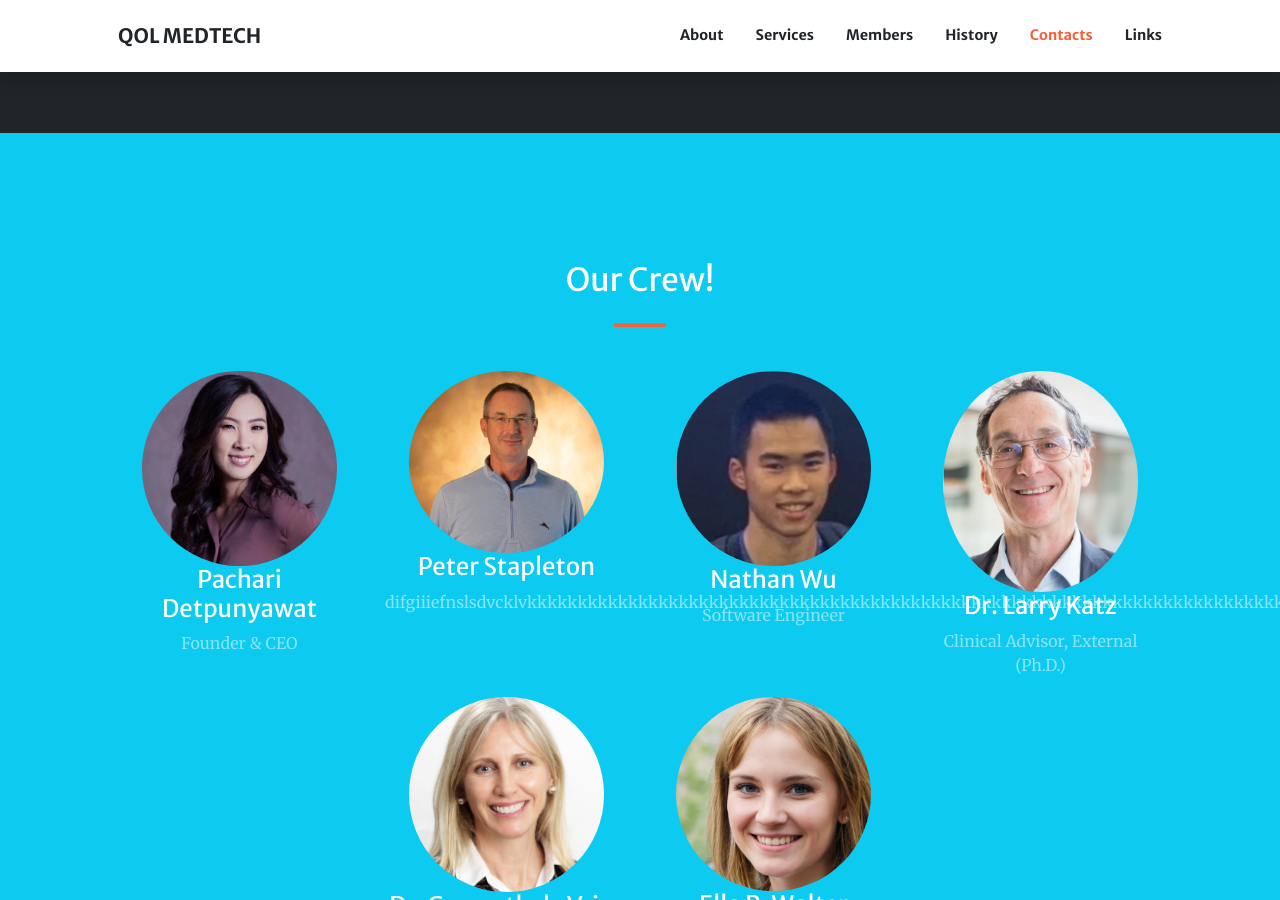
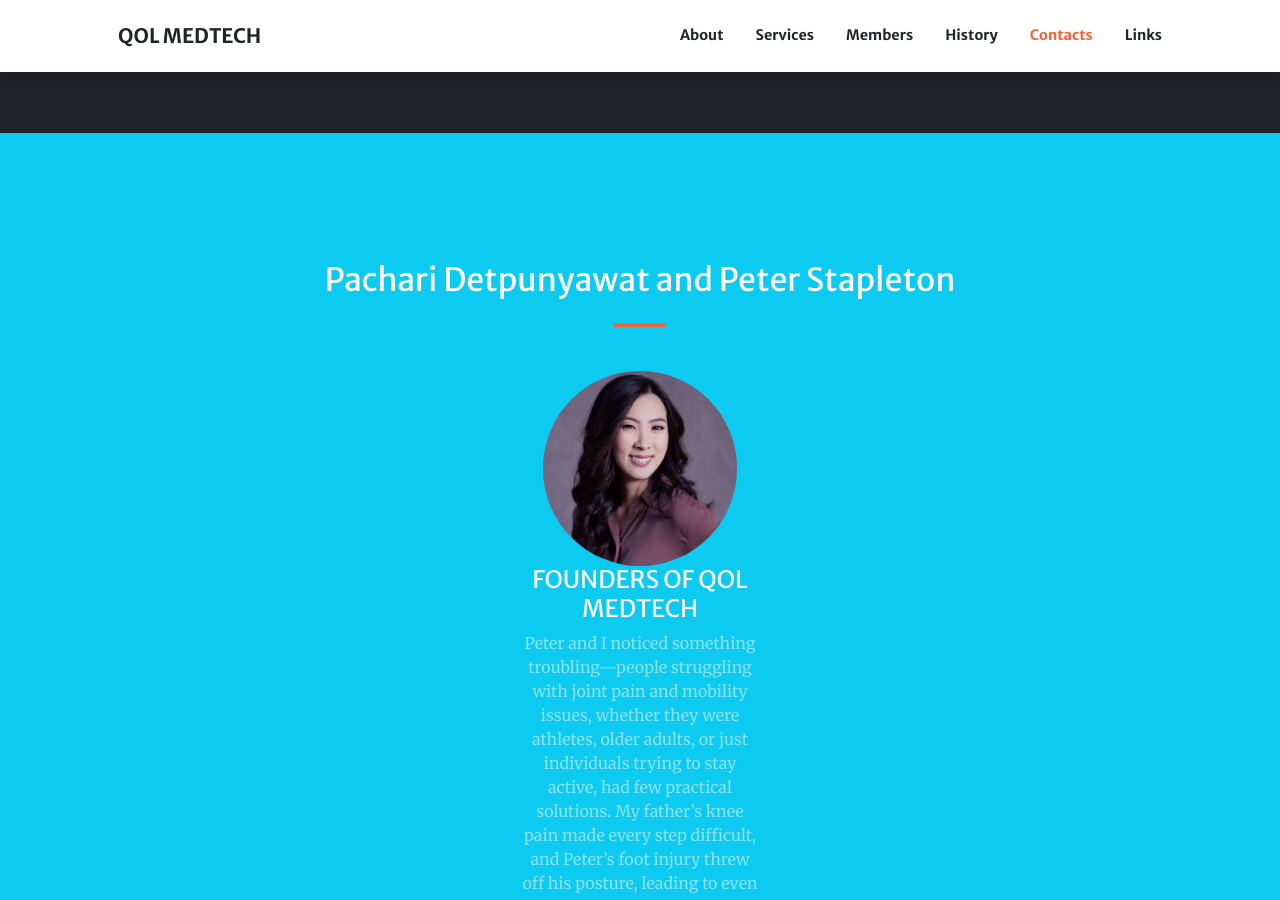
Before and after one commit to QOLMedTech/old-site, a Jekyll site: the page built from index.md, in a window 1280 px wide and 900 px high, scrolled down 3096 px. Built offline with Jekyll 4.4.1, drawn with Linux system fonts in a browser that asks for light colours; comment, search, counter and statistics services are not loaded; some of the changed text lies outside the part shown.

Commit message:
add content

```diff
--- a/index.md
+++ b/index.md
@@ -92,33 +92,16 @@ sections:
 
   - type: members.html
     section_id: members
-    title: Our Crew!
+    title: Pachari Detpunyawat and Peter Stapleton
     background_style: bg-info text-white
     members:
-      - title: Pachari Detpunyawat
-        text: Founder & CEO
+      - title: FOUNDERS OF QOL MEDTECH
+        text: "Peter and I noticed something troubling—people struggling with joint pain and mobility issues, whether they were athletes, older adults, or just individuals trying to stay active, had few practical solutions. My father’s knee pain made every step difficult, and Peter’s foot injury threw off his posture, leading to even more problems. We knew there had to be a better way.
+What if you could have a wearable solution that didn’t just track your movement but actually guided you to recover faster, move better, and prevent injuries? What if it was designed for everyone—from athletes to older adults, and even for those in remote areas who can’t easily access healthcare?
+That’s why we created QOL MedTech. We spent countless hours understanding the needs of people just like you—physiotherapists, caregivers, athletes, and those looking to maintain their health. Our wearable technology not only monitors your movements but provides real-time feedback and guidance tailored to your specific needs.
+Ready to improve your health, optimize your performance, or support your patients more effectively? QOL MedTech is here to empower you on that journey."
+
         image: assets/img/members/person1.jpg
-        url: '#'
-      - title: Peter Stapleton
-        text: Founder & Director of Product Development
-        text: difgiiiefnslsdvcklvkkkkkkkkkkkkkkkkkkkkkkkkkkkkkkkkkkkkkkkkkkkkkkkkkkkkkkkkkkkkkkkkkkkkkkkkkkkkkkkkkkkkkkkkkkkkk
-        image: assets/img/members/person2.jpg
-        url: '#'
-      - title: Nathan Wu
-        text: Software Engineer
-        image: assets/img/members/person3.jpg
-        url: '#'
-      - title: Dr. Larry Katz
-        text: Clinical Advisor, External (Ph.D.)
-        image: assets/img/members/person5.jpg
-        url: '#'
-      - title: Dr. Gwyneth de Vries
-        text: Orthopedic Specialist & Medical Advisor, External (MD FRCSC)
-        image: assets/img/members/person6.jpg
-        url: '#'
-      - title: Ella P. Walter
-        text: PR.
-        image: assets/img/members/person7.jpg
         url: '#'
 
   - type: timeline.html
```
